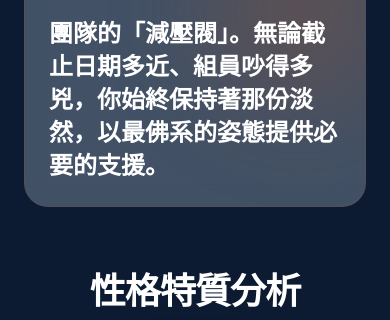
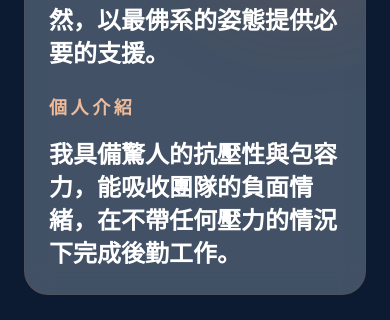
Before and after one commit to Vocaloid2048/ARFC, a React app in the folder frontend/: page /result in a window 390 px wide. Shown: the part 1107-1427 px from the top of the page. Built offline with nearby package versions, Linux system fonts and the light colour scheme; no server answers; the HTML template or start-up script is replaced by a standard one.

Commit message:
fix: Result Page Padding (Better look for mobile)

```diff
--- a/frontend/src/pages/Result.jsx
+++ b/frontend/src/pages/Result.jsx
@@ -9,6 +9,11 @@ export default function Result() {
     const navigate = useNavigate();
     const [result, setResult] = useState(null);
     const translation = Translation.ui;
+
+    // Ensure page is at top when Result mounts
+    useEffect(() => {
+        try { window.scrollTo({ top: 0, left: 0, behavior: 'auto' }); } catch (e) { /* ignore */ }
+    }, []);
 
     useEffect(() => {
         const saved = localStorage.getItem('arfc_result');
@@ -95,7 +100,7 @@ export default function Result() {
     return (
         <div className="min-h-screen font-sans text-slate-200">
             <section
-                className="relative w-full pt-32 pb-32 overflow-hidden"
+                className="relative w-full pt-32 pb-12 overflow-hidden"
             >
                 {/* Organic Glowing Background Blobs using cBgDeco, cSecondary, cPrimary, cHighlight */}
                 <div className="absolute top-0 right-0 -m-32 w-[600px] h-[600px] rounded-full opacity-30 mix-blend-screen filter blur-[100px] pointer-events-none" style={{ backgroundColor: cBgDeco }}></div>
@@ -107,7 +112,7 @@ export default function Result() {
                 <div className="absolute bottom-0 right-10 w-[420px] h-[420px] rounded-full opacity-18 mix-blend-screen filter blur-[90px] pointer-events-none" style={{ backgroundColor: cPrimary }}></div>
                 <div className="absolute top-28 right-44 w-[220px] h-[220px] rounded-full opacity-22 mix-blend-screen filter blur-[70px] pointer-events-none" style={{ backgroundColor: cSecondary }}></div>
 
-                <div className="max-w-6xl mx-auto px-6 relative z-10 flex flex-col-reverse md:flex-row items-center gap-16">
+                <div className="max-w-6xl mx-auto px-6 relative z-10 flex flex-col-reverse md:flex-row items-center gap-8">
 
                     {/* Left Text Content */}
                     <div className="flex-1 flex flex-col items-center md:items-start text-center md:text-left">
@@ -171,6 +176,15 @@ export default function Result() {
                         </h3>
                         <p className="text-2xl font-black text-white leading-snug relative z-10">
                             <span style={{ color: "#FFFFFF"}}>{roleLocaleInfo?.desc}</span>
+                        </p>
+
+                        <blank className="block h-6"></blank>
+
+                        <h3 className="text-lg font-bold tracking-[0.2em] text-slate-400 mb-4 uppercase" style={{ color: cHighlight }}>
+                            個人介紹
+                        </h3>
+                        <p className="text-2xl font-black text-white leading-snug relative z-10">
+                            <span style={{ color: "#FFFFFF"}}>{roleLocaleInfo?.self_intro}</span>
                         </p>
                     </div>
                 </div>
```
Also changed, not shown: frontend/public/role_images/HSBD_eagle.png (renamed from frontend/public/role_images/HSBD_eagel.png).
